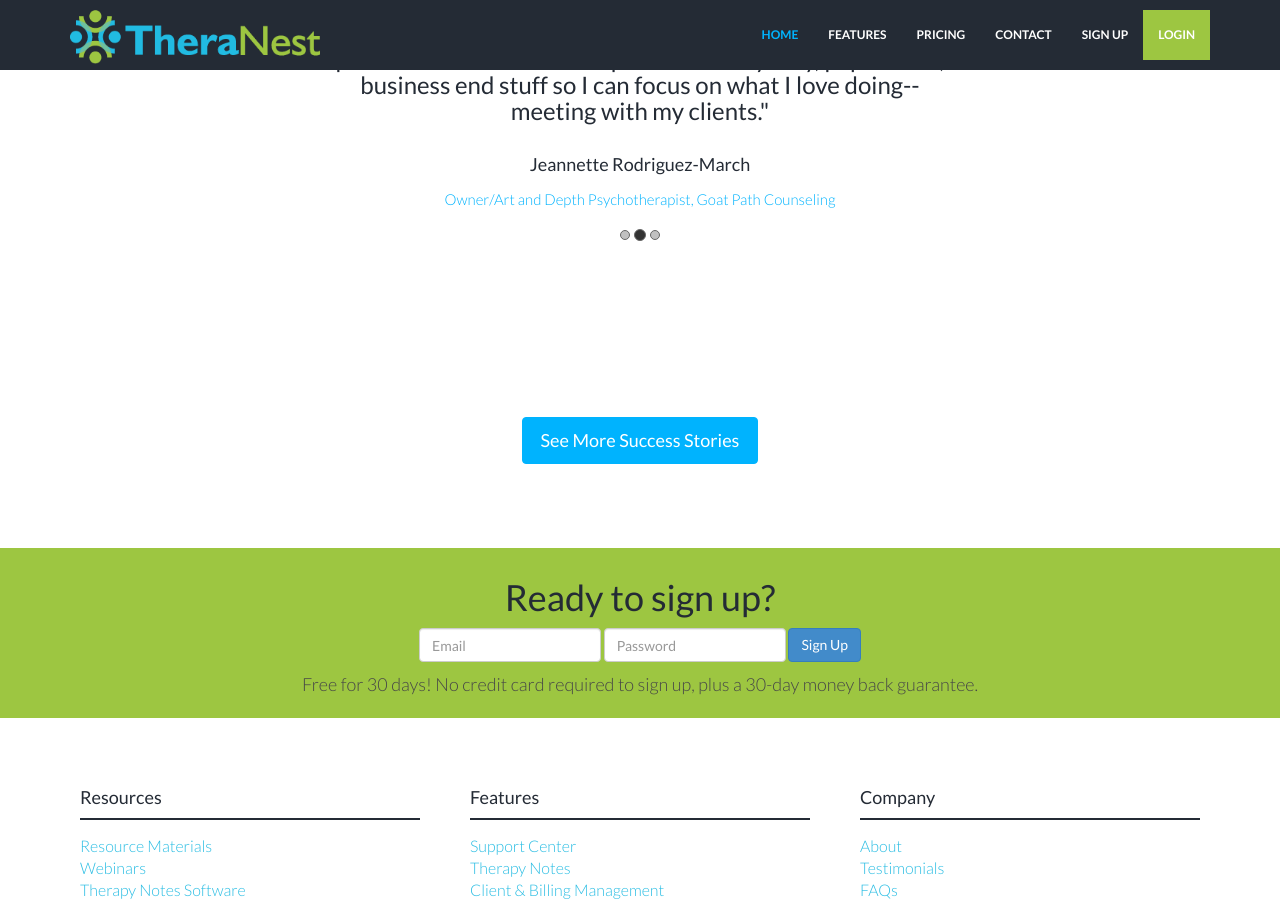
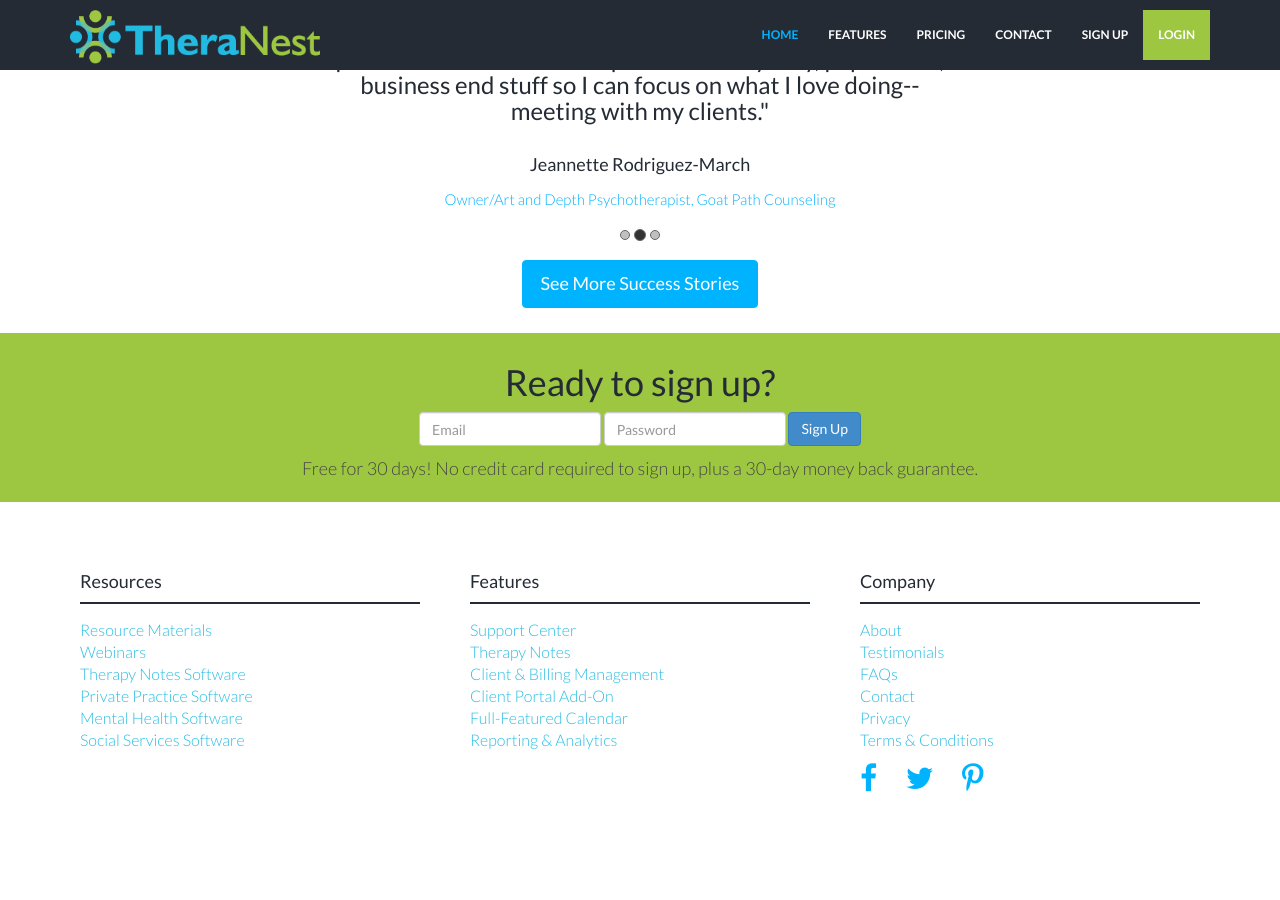
Before and after one commit to kaylacille/theranest-update, a Jekyll site: the page built from index.html, in a window 1280 px wide and 900 px high, scrolled down 3529 px. Built offline with Jekyll 4.4.1, drawn with Linux system fonts in a browser that asks for light colours; nearby versions of some CDN libraries; after the commit the page ends 4395 px from its top, so only the background shows below that.

Commit message:
update testimonial slider

```diff
--- a/_includes/testimonial_slider.html
+++ b/_includes/testimonial_slider.html
@@ -52,15 +52,8 @@
               <a data-slide="prev" href="#quote-carousel" class="left carousel-control"><i class="fa fa-chevron-left"></i></a>
               <a data-slide="next" href="#quote-carousel" class="right carousel-control"><i class="fa fa-chevron-right"></i></a>
               </div><! --/carousel slide -->
+              <a href="{{"/testimonials/" | prepend: site.baseurl }}" class="btn btn-theme">See More Success Stories</a>
             </div><! --/col-lg-8 col-lg-offset-2 -->
         </div><! --/row -->
     </div><! --/container -->
 </div><! --/twrap -->
-
-<div class="container mtb centered">
-        <div class="row">
-          <div class="col-lg-8 col-lg-offset-2">
-              <a href="{{"/testimonials/" | prepend: site.baseurl }}" class="btn btn-theme">See More Success Stories</a>
-          </div>
-        </div>
-</div>
```
